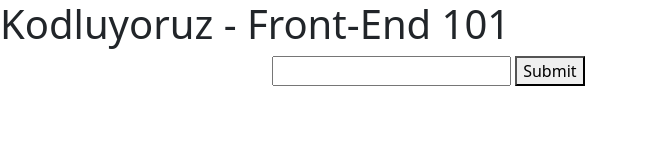
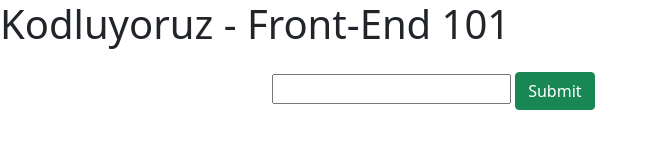
Before and after one commit to Asroyx/kodluyoruz-javascript, a plain HTML site: page index.html in a window 1280 px wide. Shown: the whole page, without its empty margins (0-655 px from the left). Drawn offline with nearby package versions, Linux system fonts and the light colour scheme.

Commit message:
Add basic styling to user form

```diff
--- a/index.html
+++ b/index.html
@@ -20,12 +20,12 @@
     <button id="decrease">Decrease</button>
     -->
 
-    <div class="container">
+    <div class="container mt-4">
       <div class="row">
         <div class="col-sm-8 offset-sm-2">
           <form id="userForm">
             <input type="number" name="score" id="score" />
-            <button type="submit">Submit</button>
+            <button class="btn btn-success" type="submit">Submit</button>
           </form>
         </div>
       </div>
```
